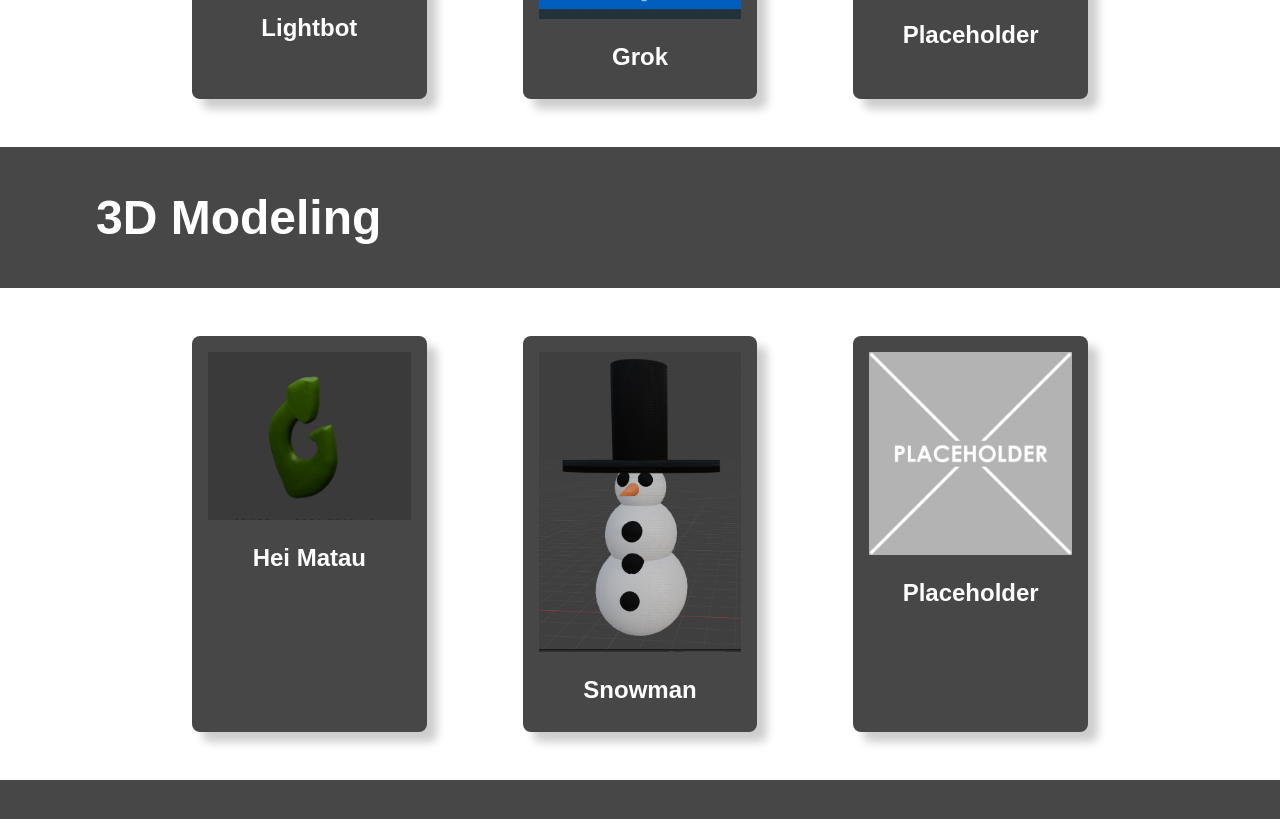
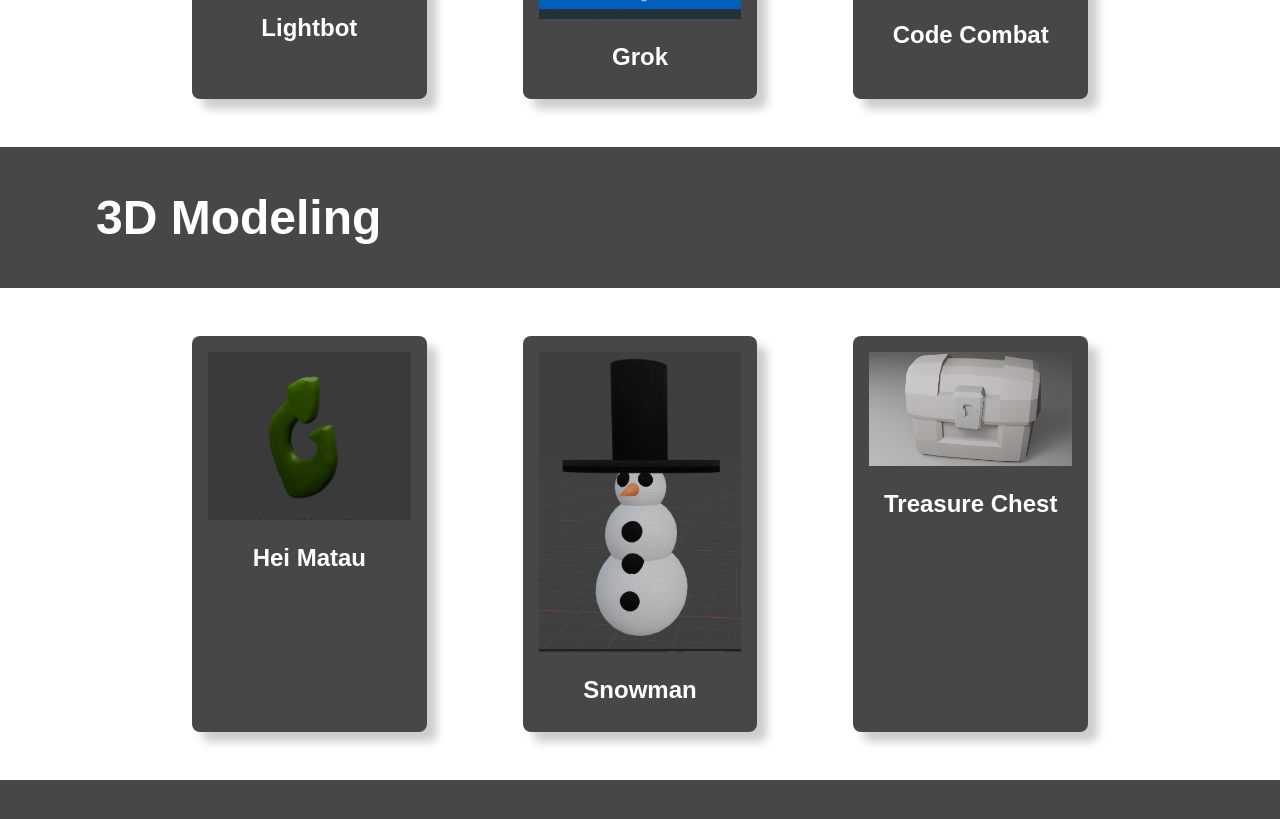
Before and after one commit to Kash-Duncan/MyYear10Website, a plain HTML site: page index.html in a window 1280 px wide. Shown: the part 1686-2505 px from the top of the page. Drawn offline with Linux system fonts and the light colour scheme.

Commit message:
Topic Three Finished

```diff
--- a/index.html
+++ b/index.html
@@ -34,7 +34,7 @@
                 <h2 class="topic-card-text">Background!</h2>
             </div>
             <div class="topic-card">
-                <img src="images/MousePixelArt.png" alt="change this too!">
+                <img src="images/MousePixelArt.png" alt="Mouse!">
                 <h2 class="topic-card-text">MousePixelArt</h2>
             </div>
         </div>
@@ -87,8 +87,8 @@
                 <h2 class="topic-card-text">Grok</h2>
             </div>
             <div class="topic-card">
-                <img src="images/CodeCombat.PNG" alt="change this too!">
-                <h2 class="topic-card-text">Placeholder</h2>
+                <img src="images/CodeCombat.PNG" alt="Code Combat!">
+                <h2 class="topic-card-text">Code Combat</h2>
             </div>
         </div>
     </section>
@@ -113,8 +113,8 @@
                 <h2 class="topic-card-text">Snowman</h2>
             </div>
             <div class="topic-card">
-                <img src="images/placeholder-1024x1024.png" alt="change this too!">
-                <h2 class="topic-card-text">Placeholder</h2>
+                <img src="images/TreasureChest.PNG" alt="Treasure!">
+                <h2 class="topic-card-text">Treasure Chest</h2>
             </div>
         </div>
     </section>
```
Also changed, not shown: images/TreasureChest.PNG (added).
